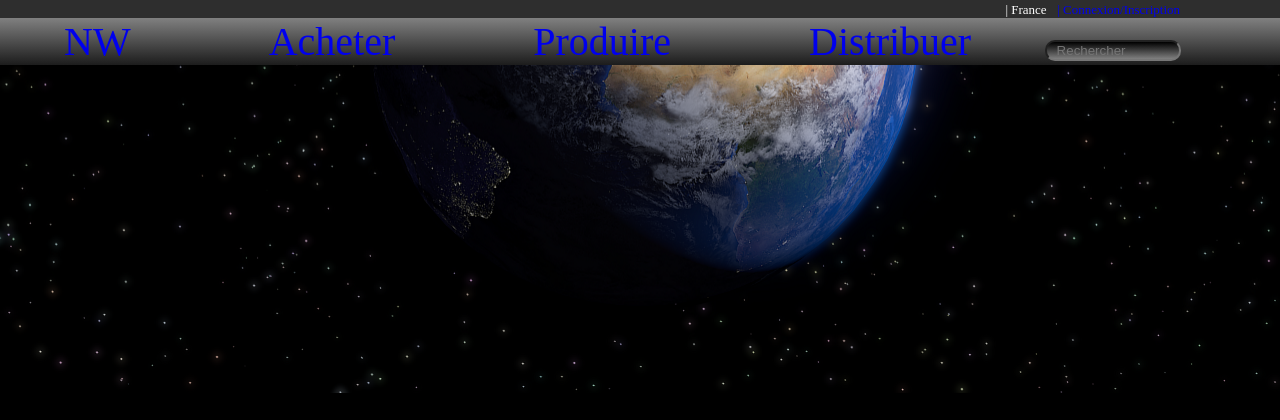
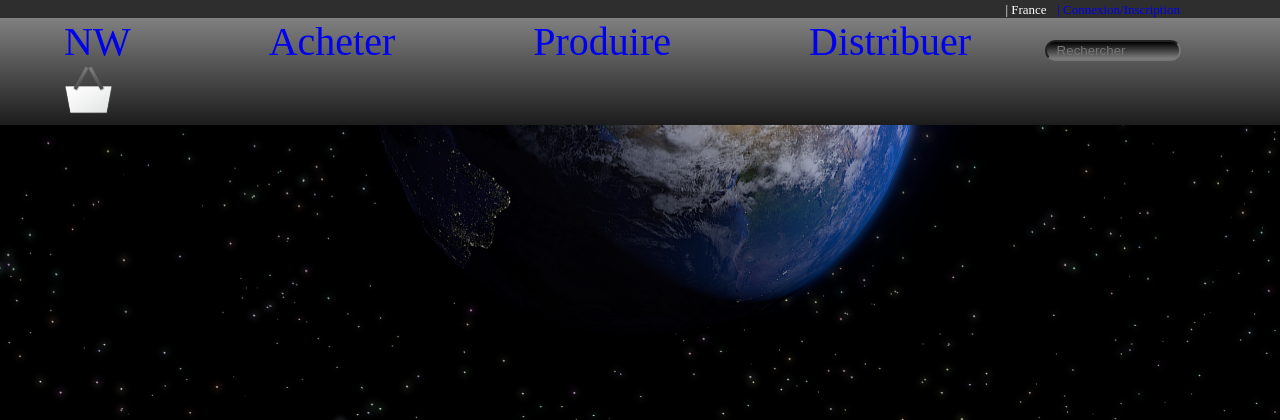
Before and after one commit to VieuxThomas/SLAM_Acheter_Ok_S-bastienMaciolek_ThomasVieux, a PHP site: page /haut.php in a window 1280 px wide. Shown: the top 420 px of the page. Run offline with PHP 8.4, Linux system fonts and the light colour scheme; some web fonts are replaced.

Commit message:
ajout d une icone panier

```diff
--- a/site/haut.php
+++ b/site/haut.php
@@ -22,5 +22,6 @@
 				<a href="produire.php" style="text-decoration:none" class="lien">Produire</a>
 				<a href="accueil.php" style="text-decoration:none" class="lien">Distribuer</a>
 				<input id="barreRecherche" type="text" placeHolder="  Rechercher"/>
+				<a href="panier.php" style="text-decoration:none;font-size:20px;color:yellow;"><img src="image/panier.png" style="width:50px"></a>
 			</p>
 		</div>
```
Also changed, not shown: site/image/panier.png (added), site/prov.php (added), 1 other file.
